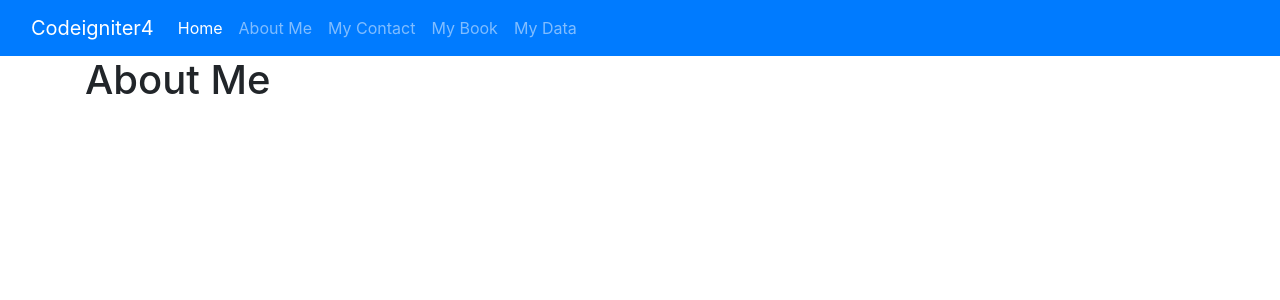
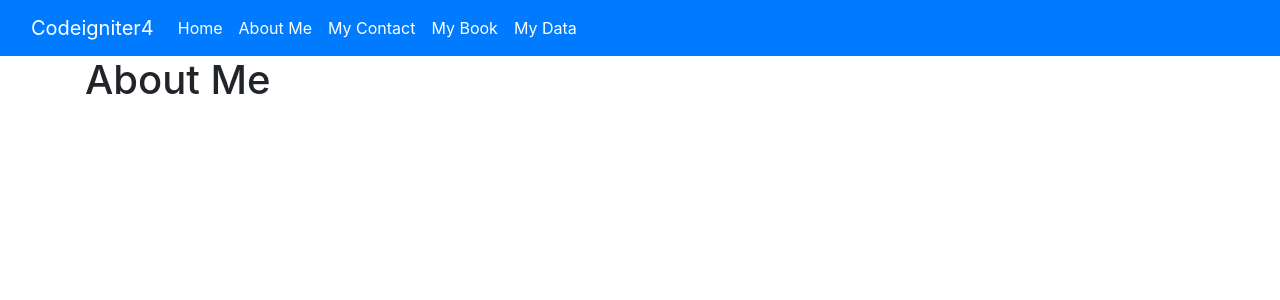
Before and after one commit to fadlisabda/WebsitePribadi, a CodeIgniter 4 app: template app/Views/about/about.php in a window 1280 px wide. Shown: the top 300 px of the page. Run offline with PHP 8.4 and a stand-in for CodeIgniter, Linux system fonts and the light colour scheme; the template is opened without the code that fills it, so the values that code supplies are empty; some libraries are stand-ins or nearby versions.

Commit message:
menambahkan active pada link navbar

```diff
--- a/app/Views/layout/navbar.php
+++ b/app/Views/layout/navbar.php
@@ -7,10 +7,10 @@
         <div class="collapse navbar-collapse" id="navbarNavAltMarkup">
             <div class="navbar-nav">
                 <a class="nav-link active" aria-current="page" href="/">Home</a>
-                <a class="nav-link" href="/about">About Me</a>
-                <a class="nav-link" href="/contact">My Contact</a>
-                <a class="nav-link" href="/buku">My Book</a>
-                <a class="nav-link" href="/karyawan">My Data</a>
+                <a class="nav-link active" href="/about">About Me</a>
+                <a class="nav-link active" href="/contact">My Contact</a>
+                <a class="nav-link active" href="/buku">My Book</a>
+                <a class="nav-link active" href="/karyawan">My Data</a>
             </div>
         </div>
     </div>
```
